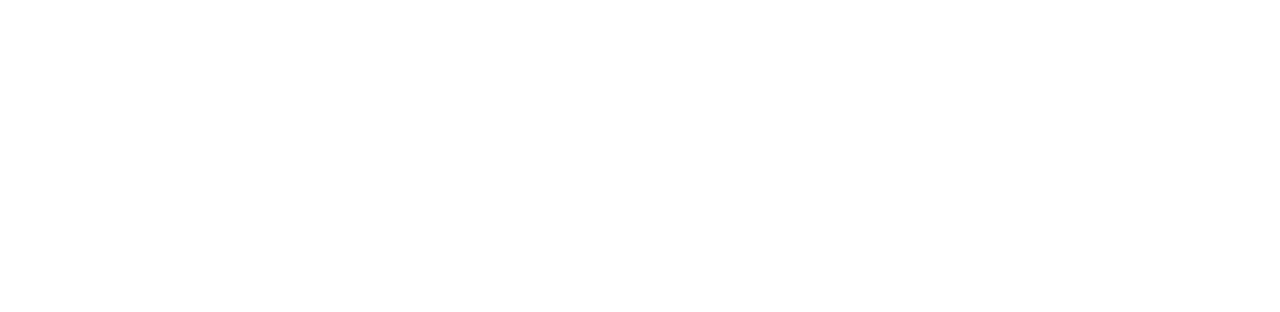
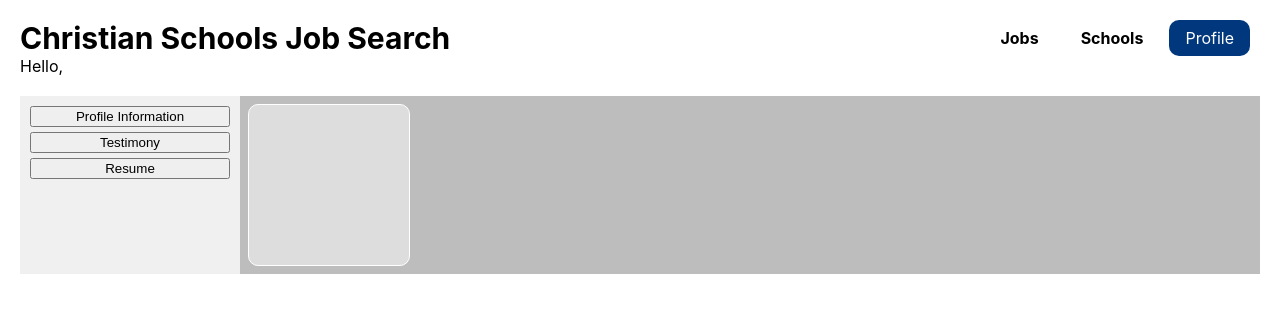
Before and after one commit to JS-7274/CSJSE-Clone, a React (Create React App) app in the folder csjse-app/client/: page /TeacherStaffProfile in a window 1280 px wide. Before the commit this address had no page. Shown: the top 312 px of the page. Built offline with nearby package versions, Linux system fonts and the light colour scheme.

Commit message:
Header created, navigation ready

```diff
--- a/csjse-app/client/src/App.js
+++ b/csjse-app/client/src/App.js
@@ -1,11 +1,14 @@
-import './App.css';
+import "./App.css";
 import Home from "./pages/Home";
-import TeacherLogin from './pages/TeacherLogin';
-import SchoolLogin from './pages/SchoolLogin';
-import Profile from './pages/Profile';
-import TeacherCreateAcc from './pages/TeacherCreateAcc';
-import SchoolCreateAcc from './pages/SchoolCreateAcc';
-import {BrowserRouter as Router, Routes, Route } from 'react-router-dom';
+import TeacherLogin from "./pages/TeacherLogin";
+import SchoolLogin from "./pages/SchoolLogin";
+import TeacherStaffProfile from "./pages/TeacherStaffProfile";
+import SchoolProfile from "./pages/SchoolProfile";
+import TeacherCreateAcc from "./pages/TeacherCreateAcc";
+import SchoolCreateAcc from "./pages/SchoolCreateAcc";
+import Schools from "./pages/Schools";
+import Jobs from "./pages/Jobs";
+import { BrowserRouter as Router, Routes, Route } from "react-router-dom";
 
 function App() {
 	return (
@@ -14,9 +17,12 @@
 				<Route path="/" element={<Home />} />
 				<Route path="/TeacherLogin" element={<TeacherLogin />} />
 				<Route path="/SchoolLogin" element={<SchoolLogin />} />
-        <Route path="/Profile" element={<Profile />} />
+				<Route path="/TeacherStaffProfile" element={<TeacherStaffProfile />} />
+				<Route path="/SchoolProfile" element={<SchoolProfile />} />
 				<Route path="/SchoolCreateAcc" element={<SchoolCreateAcc />} />
 				<Route path="/TeacherCreateAcc" element={<TeacherCreateAcc />} />
+				<Route path="/Schools" element={<Schools />} />
+				<Route path="/Jobs" element={<Jobs />} />
 			</Routes>
 		</Router>
 	);
--- /dev/null
+++ b/csjse-app/client/src/components/Headers.js
@@ -0,0 +1,77 @@
+import React from "react";
+import { NavLink, useLocation } from "react-router-dom";
+import "../styles/Headers.css";
+
+function TeacherStaffHeader() {
+	const location = useLocation();
+
+	const isActive = (path) => {
+		return location.pathname === path;
+	};
+
+	return (
+		<div className="header">
+			<div className="logo">Christian Schools Job Search</div>
+
+			<div className="menu">
+				<NavLink
+					to="/jobs"
+					className={`menuitem ${isActive("/jobs") ? "active" : ""}`}
+				>
+					Jobs
+				</NavLink>
+				<NavLink
+					to="/schools"
+					className={`menuitem ${isActive("/schools") ? "active" : ""}`}
+				>
+					Schools
+				</NavLink>
+				<NavLink
+					to="/teacherstaffprofile"
+					className={`menuitem ${
+						isActive("/teacherstaffprofile") ? "active" : ""
+					}`}
+				>
+					Profile
+				</NavLink>
+			</div>
+		</div>
+	);
+}
+
+function SchoolHeader() {
+	const location = useLocation();
+
+	const isActive = (path) => {
+		return location.pathname === path;
+	};
+
+	return (
+		<div className="header">
+			<div className="logo">Christian Schools Job Search</div>
+
+			<div className="menu">
+				<NavLink
+					to="/jobs"
+					className={`menuitem ${isActive("/jobs") ? "active" : ""}`}
+				>
+					Jobs
+				</NavLink>
+				<NavLink
+					to="/teachers"
+					className={`menuitem ${isActive("/teachers") ? "active" : ""}`}
+				>
+					Teachers
+				</NavLink>
+				<NavLink
+					to="/schoolprofile"
+					className={`menuitem ${isActive("/schoolprofile") ? "active" : ""}`}
+				>
+					Profile
+				</NavLink>
+			</div>
+		</div>
+	);
+}
+
+export { TeacherStaffHeader, SchoolHeader };
--- /dev/null
+++ b/csjse-app/client/src/pages/Jobs.js
@@ -0,0 +1,13 @@
+import React from "react";
+import { TeacherStaffHeader } from "../components/Headers";
+
+function Jobs() {
+	return (
+		<div>
+			<TeacherStaffHeader></TeacherStaffHeader>
+			<h1>Jobs</h1>
+		</div>
+	);
+}
+
+export default Jobs;
--- a/csjse-app/client/src/pages/SchoolCreateAcc.js
+++ b/csjse-app/client/src/pages/SchoolCreateAcc.js
@@ -14,13 +14,12 @@
 	const handleSubmit = async (e) => {
 		e.preventDefault();
 
-
 		// Check if the password and confirmation match
 		if (pass !== confirmPass) {
 			// Display an error message or handle the mismatch
 			console.error("Password and Confirm Password do not match");
 			return;
-		  } else {
+		} else {
 			//creates an object to pass the user data to backend
 			const userData = {
 				schoolName,
@@ -40,20 +39,22 @@
 			})
 				// Receives response
 				.then((response) => response.json())
-				.catch((error) => console.error("Error during account creation:", error));
+				.catch((error) =>
+					console.error("Error during account creation:", error)
+				);
 			console.log(res.success); // This is the information that you are checking for.
 
 			//If response is successful, move to profile page.
 			if (res.success) {
-				window.location.href = "/profile";
+				window.location.href = "/schoolprofile";
 			}
-		  }
+		}
 	};
 
 	// Used for when the "Already have an Account?" button is clicked to redirect the user to the login page.
 	const handleAlreadyHaveAccount = () => {
 		window.location.href = "/SchoolLogin";
-	}
+	};
 
 	return (
 		//puts everything in a container to change bg color
@@ -137,7 +138,13 @@
 					<button type="submit" className="button">
 						Create Account
 					</button>
-					<button type="button" className="button" onClick={handleAlreadyHaveAccount}>Already Have An Account?</button>
+					<button
+						type="button"
+						className="button"
+						onClick={handleAlreadyHaveAccount}
+					>
+						Already Have An Account?
+					</button>
 				</form>
 			</div>
 		</div>
--- a/csjse-app/client/src/pages/SchoolLogin.js
+++ b/csjse-app/client/src/pages/SchoolLogin.js
@@ -19,26 +19,26 @@
 			},
 			body: JSON.stringify({ email, pass }),
 		})
-		.then((response) => response.json())
-		.catch(error => console.error('Error during login:', error))
-		console.log(res.success) // This is the information that you are checking for.
+			.then((response) => response.json())
+			.catch((error) => console.error("Error during login:", error));
+		console.log(res.success); // This is the information that you are checking for.
 
 		//authentification logic here?
 		if (res.success) {
-		window.location.href = "/profile";
+			window.location.href = "/schoolprofile";
 		}
 	};
 
 	// Used for changing the page to the School Account Creation for whenever the 'Create Account' button is clicked on the school login
 	const handleCreateAccount = () => {
 		window.location.href = "/SchoolCreateAcc";
-	}
+	};
 
 	return (
 		<div className="backgroundColor">
 			<div className="login-container">
 				<form className="login-form" onSubmit={handleSubmit}>
-					<h2>Login</h2>
+					<h2>School Login</h2>
 					<div className="form-group">
 						<label className="label" htmlFor="email">
 							Email
@@ -70,7 +70,13 @@
 					<button type="submit" className="button">
 						Log In
 					</button>
-					<button type="button" className="button" onClick={handleCreateAccount}>Create Account</button>
+					<button
+						type="button"
+						className="button"
+						onClick={handleCreateAccount}
+					>
+						Create Account
+					</button>
 				</form>
 			</div>
 		</div>
--- /dev/null
+++ b/csjse-app/client/src/pages/SchoolProfile.js
@@ -0,0 +1,13 @@
+import React from "react";
+import { SchoolHeader } from "../components/Headers";
+
+function SchoolProfile() {
+	return (
+		<div>
+			<SchoolHeader></SchoolHeader>
+			<h1>Schools Profile</h1>
+		</div>
+	);
+}
+
+export default SchoolProfile;
--- /dev/null
+++ b/csjse-app/client/src/pages/Schools.js
@@ -0,0 +1,13 @@
+import React from "react";
+import { TeacherStaffHeader } from "../components/Headers";
+
+function Schools() {
+	return (
+		<div>
+			<TeacherStaffHeader></TeacherStaffHeader>
+			<h1>Schools</h1>
+		</div>
+	);
+}
+
+export default Schools;
--- a/csjse-app/client/src/pages/TeacherLogin.js
+++ b/csjse-app/client/src/pages/TeacherLogin.js
@@ -19,26 +19,26 @@
 			},
 			body: JSON.stringify({ email, pass }),
 		})
-		.then((response) => response.json())
-		.catch(error => console.error('Error during login:', error))
-		console.log(res.success) // This is the information that you are checking for.
+			.then((response) => response.json())
+			.catch((error) => console.error("Error during login:", error));
+		console.log(res.success); // This is the information that you are checking for.
 
 		//authentification logic here?
 		if (res.success) {
-			window.location.href = "/profile";
+			window.location.href = "/teacherstaffprofile";
 		}
 	};
 
 	// Used for changing the page to the Teacher Account Creation for whenever the 'Create Account' button is clicked on the Teacher login
 	const handleCreateAccount = () => {
 		window.location.href = "/TeacherCreateAcc";
-	}
+	};
 
 	return (
 		<div className="backgroundColor">
 			<div className="login-container">
 				<form className="login-form" onSubmit={handleSubmit}>
-					<h2>Login</h2>
+					<h2>Teacher & Staff Login</h2>
 					<div className="form-group">
 						<label className="label" htmlFor="email">
 							Email
@@ -70,7 +70,13 @@
 					<button type="submit" className="button">
 						Log In
 					</button>
-					<button type="button" className="button" onClick={handleCreateAccount}>Create Account</button>
+					<button
+						type="button"
+						className="button"
+						onClick={handleCreateAccount}
+					>
+						Create Account
+					</button>
 				</form>
 			</div>
 		</div>
--- a/csjse-app/client/src/pages/Profile.js
+++ b/csjse-app/client/src/pages/TeacherStaffProfile.js
@@ -1,7 +1,8 @@
 import React, { useState, useEffect } from "react";
-import "../styles/Profile.css";
+import "../styles/Profiles.css";
+import { TeacherStaffHeader } from "../components/Headers";
 
-const Profile = ({ user }) => {
+const TeacherStaffProfile = ({ user }) => {
 	const [activeTab, setActiveTab] = useState("Profile-Information");
 
 	/* useEffect(() => {
@@ -13,8 +14,9 @@
 	};
 
 	return (
-		<>
-			<div className="profile-container">
+		<div>
+			<TeacherStaffHeader></TeacherStaffHeader>
+			<div className="">
 				<div className="profile-greeting">Hello, {/*{user.username} */}</div>
 			</div>
 			<div className="profile-container">
@@ -46,8 +48,8 @@
 					)}
 				</div>
 			</div>
-		</>
+		</div>
 	);
 };
 
-export default Profile;
+export default TeacherStaffProfile;
--- /dev/null
+++ b/csjse-app/client/src/styles/Headers.css
@@ -0,0 +1,44 @@
+.header {
+    background-color: #fff;
+    color: #000;
+    display: flex;
+    justify-content: space-between;
+    align-items: center;
+  }
+
+  .logo {
+    font-size: 30px;
+    font-weight: bold;
+
+  }
+
+  .menu{
+    display: flex;
+  }
+
+  .menuitem {
+    margin-right: 10px;
+    padding: 8px 16px;
+    cursor: pointer;
+    color:#000;
+    text-decoration: none;
+    font-size: 16px;
+    font-weight: bold;
+    text-align: center;
+    white-space: nowrap;
+  }
+
+  .menuitem.active {
+    margin-right: 10px;
+    padding: 8px 16px;
+    background-color: #01377d;
+    color: #fff;
+    border: none;
+    border-radius: 10px;
+    cursor: pointer;
+    text-decoration: none;
+    font-size: 16px;
+    font-weight: normal;
+    text-align: center;
+    white-space: nowrap;
+  }
```
Also changed, not shown: csjse-app/client/src/pages/TeacherCreateAcc.js (+16 -10 lines), csjse-app/client/src/styles/Profiles.css (renamed from csjse-app/client/src/styles/Profile.css). Lines whose indentation alone changed are shown as unchanged.
